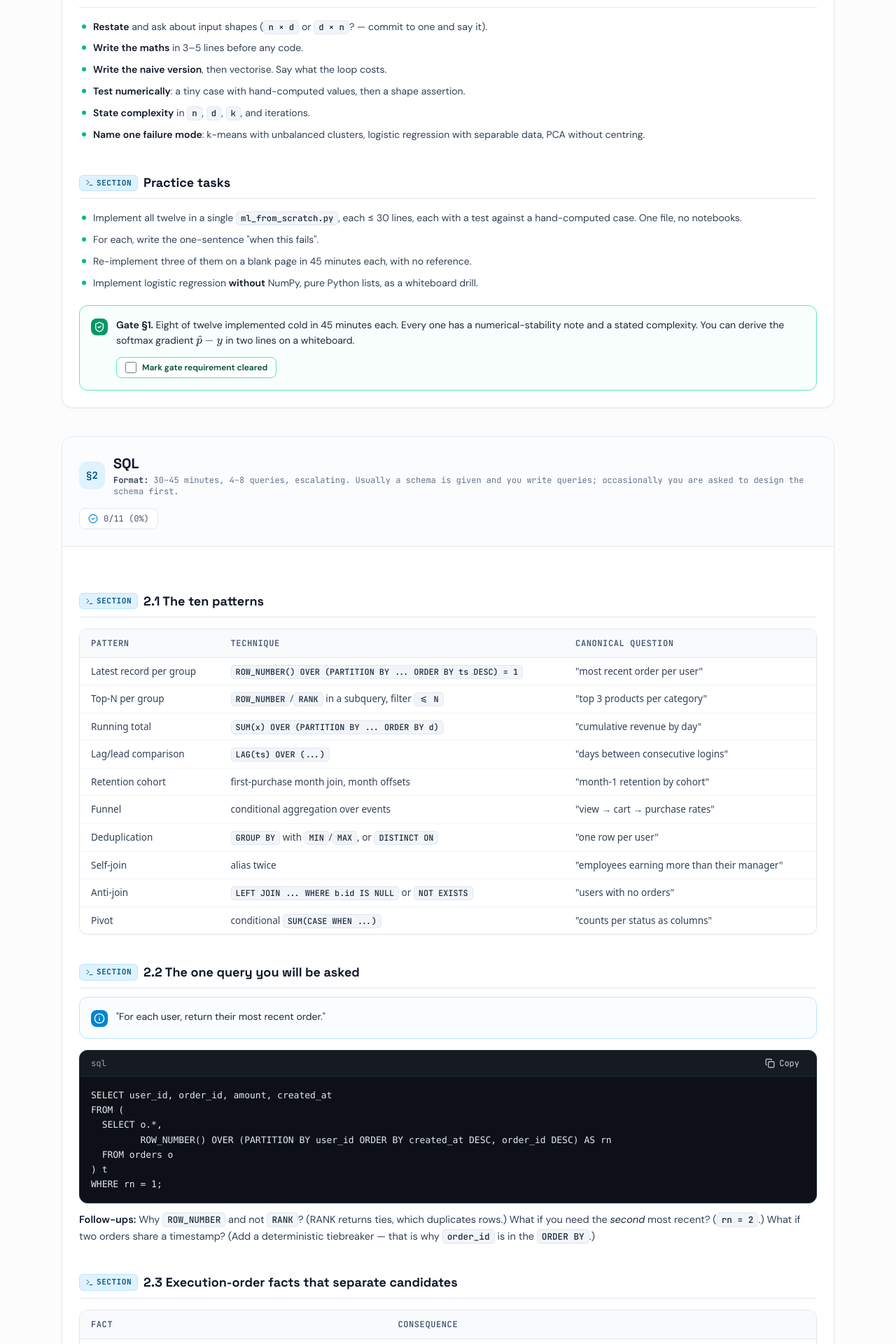
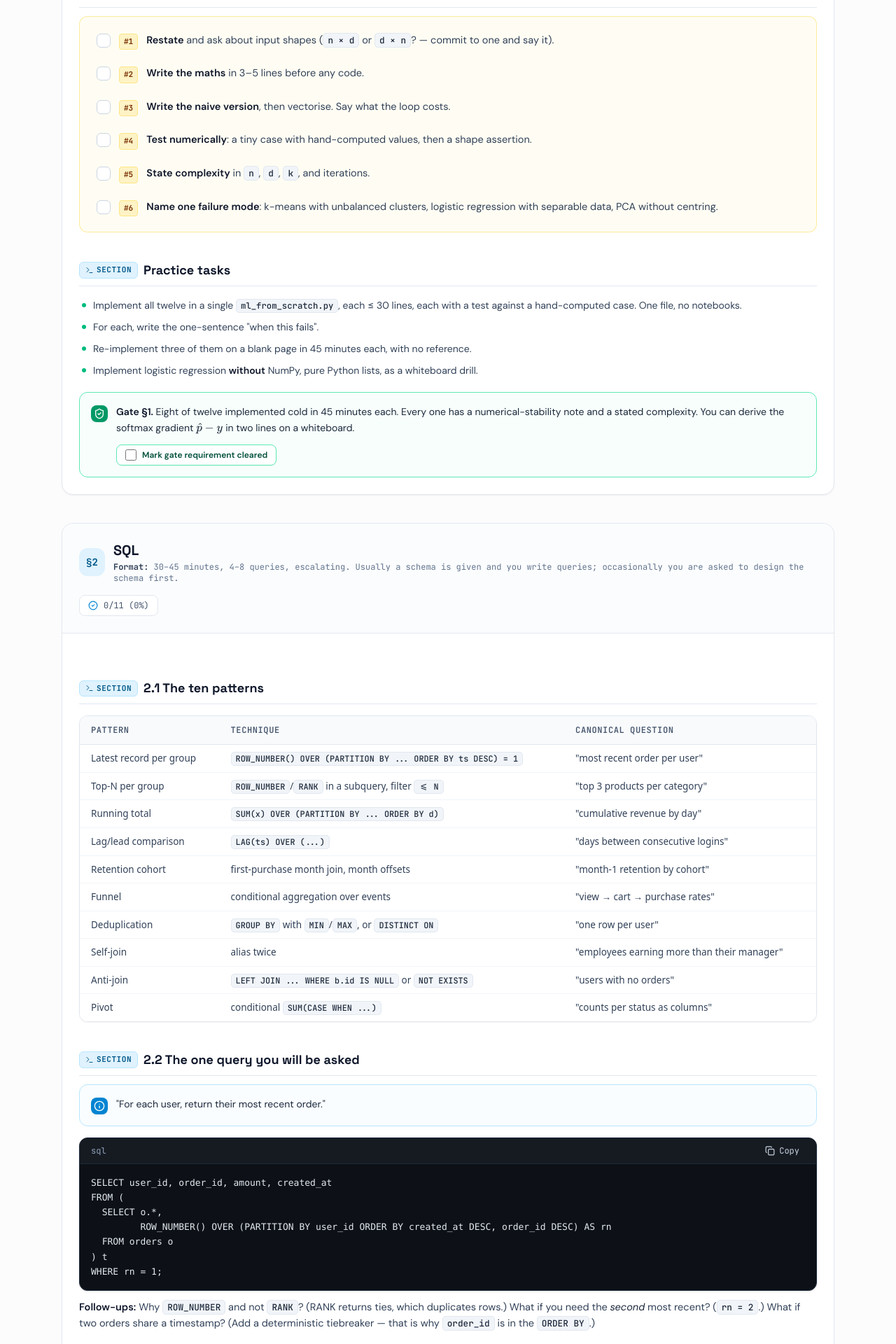
Before and after one commit to yellowgram1543/ml-engineer-roadmap, a React (Vite) app: page /dsa/applied-track in a window 1280 px wide. Shown: the part 2700-4620 px from the top of the page at 70% size. Built offline with nearby package versions, Linux system fonts and the light colour scheme.

Commit message:
fix(applied-track): render interactive checkboxes and number badges for numbered checkable items

```diff
--- a/src/components/DsaContentElementsView.tsx
+++ b/src/components/DsaContentElementsView.tsx
@@ -64,7 +64,7 @@ export const DsaContentElementsView: React.FC<DsaContentElementsViewProps> = ({
           const itemsToRender = filteredItems.length > 0 ? filteredItems : el.items;
           const isPractice = el.groupType === 'practice';
           const isGate = el.groupType === 'gate';
-          const hasCheckboxes = itemsToRender.some((it) => it.kind === 'checklist');
+          const hasCheckboxes = itemsToRender.some((it) => it.kind === 'checklist' || it.kind === 'numbered');
 
           // If purely informative bullets (e.g. LLD requirements, entities, patterns), render as clean uncheckable bullet cards
           if (!hasCheckboxes) {
@@ -94,7 +94,7 @@ export const DsaContentElementsView: React.FC<DsaContentElementsViewProps> = ({
                   : ''
               }`}
             >
-              {itemsToRender.map((item) => {
+              {itemsToRender.map((item, itemIdx) => {
                 if (item.kind === 'bullet') {
                   return (
                     <li key={item.id} className="flex items-start gap-2.5 px-2.5 py-1 text-[14px] leading-relaxed text-slate-700">
@@ -107,6 +107,8 @@ export const DsaContentElementsView: React.FC<DsaContentElementsViewProps> = ({
                 }
 
                 const isDone = !!checked[item.id];
+                const isNumbered = item.kind === 'numbered';
+
                 return (
                   <li key={item.id}>
                     <label
@@ -131,6 +133,19 @@ export const DsaContentElementsView: React.FC<DsaContentElementsViewProps> = ({
                       >
                         {isDone && <Check className="h-3.5 w-3.5 stroke-[2.75]" />}
                       </span>
+                      {isNumbered && (
+                        <span
+                          className={`shrink-0 mt-0.5 inline-flex items-center justify-center px-1.5 py-0.5 rounded font-mono-code text-[11px] font-bold ${
+                            isDone
+                              ? 'bg-slate-200 text-slate-500'
+                              : isPractice
+                              ? 'bg-amber-100 text-amber-900 border border-amber-200'
+                              : 'bg-sky-100 text-sky-800 border border-sky-200'
+                          }`}
+                        >
+                          #{itemIdx + 1}
+                        </span>
+                      )}
                       <span
                         className={`text-[14.5px] leading-relaxed transition-colors ${
                           isDone ? 'line-through text-slate-400' : 'text-slate-700'
```
